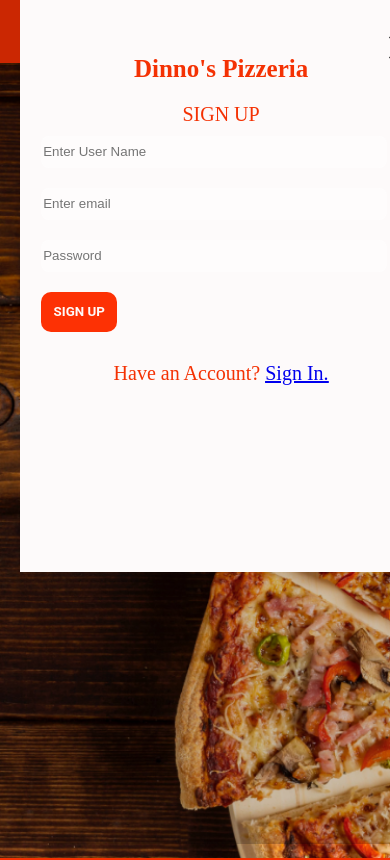
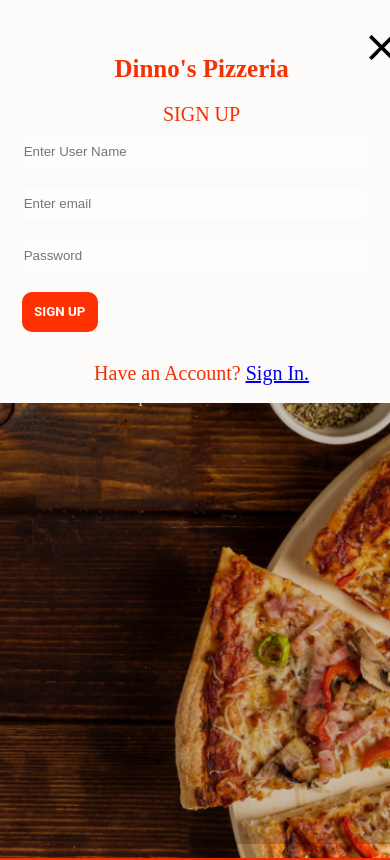
Before and after one commit to Brandon-Cottrell/Dino-s-pizzeria, a React (Create React App) app in the folder frontend/: page /signup in a window 390 px wide. Shown: the top 860 px of the page. Built offline with nearby package versions, Linux system fonts and the light colour scheme; no server answers.

Commit message:
responsiveness

```diff
--- a/frontend/src/assets/style.css
+++ b/frontend/src/assets/style.css
@@ -115,11 +115,17 @@ header .header-links .sign-in-link {
 header .header-links .sign-in-link a {
   color: #fdfafa;
   cursor: pointer;
+  position: absolute;
+  right: 36px;
+  top: 18px;
 }
 
 header .header-links .sign-in-link .logout {
   color: #fdfafa;
   cursor: pointer;
+  position: absolute;
+  right: 36px;
+  top: 18px;
 }
 @media screen and (max-width: 400px) {
   header .header-links .sign-in-link .logout {
@@ -463,8 +469,7 @@ Popup page
     position: fixed;
     font-size: 20px;
     padding: 3%;
-    margin: auto 5% 3%;
-    height: 65vh;
+    margin: auto 0%;
   }
 }
 .popup .popup-inner h1 {
```
